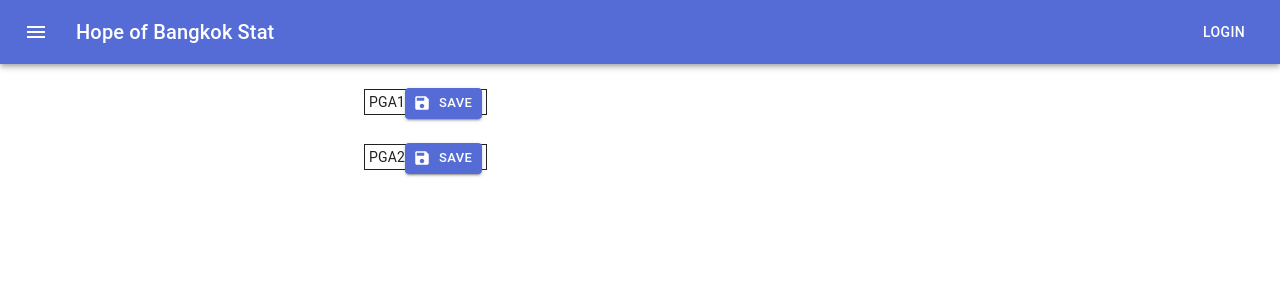
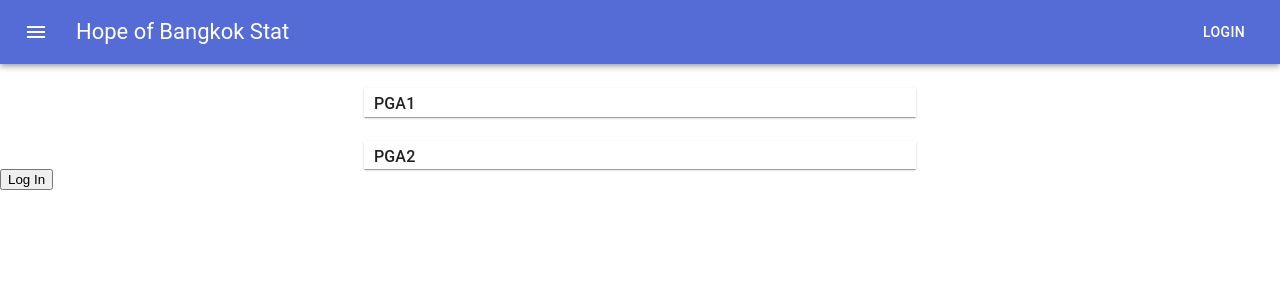
Before and after one commit to guyus/HopeStat, a React (Create React App) app: page / in a window 1280 px wide. Shown: the top 300 px of the page. Built offline with nearby package versions, Linux system fonts and the light colour scheme.

Commit message:
try call function

```diff
--- a/package.json
+++ b/package.json
@@ -10,7 +10,9 @@
     "@testing-library/user-event": "^7.2.1",
     "react": "^16.13.1",
     "react-dom": "^16.13.1",
-    "react-scripts": "3.4.2"
+    "react-scripts": "3.4.2",
+    "realm": "^10.0.0-beta.6",
+    "realm-web": "^0.8.0"
   },
   "scripts": {
     "start": "react-scripts start",
--- a/src/App.js
+++ b/src/App.js
@@ -1,5 +1,6 @@
 import React from 'react'
 import Content from './component/Content'
+import RealmApp from './realm/RealmApp'
 
 import { makeStyles } from '@material-ui/core/styles';
 import AppBar from '@material-ui/core/AppBar';
@@ -32,7 +33,7 @@ export default function App() {
           <IconButton edge="start" className={classes.menuButton} color="inherit" aria-label="menu">
             <MenuIcon />
           </IconButton>
-          <Typography variant="h6" className={classes.title}>
+          <Typography variant="h5" className={classes.title}>
           Hope of Bangkok Stat
           </Typography>
           <Button color="inherit">Login</Button>
@@ -41,7 +42,7 @@ export default function App() {
       <Container maxWidth="sm" >
         <Content />
       </Container>
-
+      <RealmApp />
     </div>
   )
 }
--- a/src/component/Care.js
+++ b/src/component/Care.js
@@ -5,10 +5,11 @@ import Box from '@material-ui/core/Box'
 import { Button } from '@material-ui/core'
 import SaveIcon from '@material-ui/icons/Save'
 import { makeStyles } from '@material-ui/core/styles';
+import Typography from '@material-ui/core/Typography';
 
 const useStyles = makeStyles((theme) => ({
     boxhead: {
-      flexGrow: 1,
+      flexGrow: 1, paddingLeft:10, paddingTop:3
     }
   }));
 
@@ -23,16 +24,14 @@ export default function Care(props) {
 
     return (
         <div>
-            <Box p={.5} component="span" border={1} onClick={handleClick} >  {props.name}
-
-            <Button
-                variant="contained"
-                color="primary"
-                size="small"
-                startIcon={<SaveIcon />}>Save</Button></Box>
+            <Box component="div" display="flex" boxShadow={1}   >
+                <Typography variant="h6" className={classes.boxhead} onClick={handleClick}>{props.name} </Typography>
+                {isShowMembers? <Button size="small" startIcon={<SaveIcon />}>Save</Button>:null}
+            </Box>
 
 
-            {isShowMembers? <Box pl={3}><Members cname={props.name} /></Box>:null}
+
+            {isShowMembers? <Box pl={5} pt={1}><Members cname={props.name} /></Box>:null}
 
         </div>
     )
--- a/src/component/Members.js
+++ b/src/component/Members.js
@@ -7,12 +7,12 @@ function Members(props) {
         {uid:"asd",name:"Guy",nickname:"Guy"},
         {uid:"abc",name:"Dangkamol",nickname:"Cheng"}
     ]
-    const memberlist = members.map((member) => <Member key={member.uid} mname={member.name} {...member}></Member> )
+    const memberlist = members.map((member) => <Member {...member}></Member> )
 
 
     return (
         <div>
-            {console.log("m")}
+            {/* {onsole.log("m")} */}
             {memberlist}
         </div>
     )
--- /dev/null
+++ b/src/realm/RealmApp.js
@@ -0,0 +1,34 @@
+import React from 'react'
+
+
+
+import * as Realm from "realm-web";
+//const Realm = require("realm");
+
+ export default function callFunction0() {
+    const logonuser = async() => {
+        const app = new Realm.App({ id: "hope-stat-mmqrv" });
+        //const app = new Realm.App(appConfig);
+        // Create an anonymous credential
+        const credentials = Realm.Credentials.anonymous();
+
+        try {
+        // Authenticate the user
+            const user = await app.logIn(credentials);
+            const resultOfCallFunction = await user.functions.function0("1");
+            console.log(resultOfCallFunction)
+            return resultOfCallFunction
+        } catch(err) {
+            console.error("Failed to log in", err);
+        }
+    }
+    return <button onClick={logonuser}>Log In</button>;
+
+     //const resultOfCallFunction = await user.callFunction("sum", myArgs); // alternate syntax to call a MongoDB Realm Function
+
+
+
+     //console.log(`Using the "callFunction()" method: the sum of ${numA} + ${numB} = ${resultOfCallFunction}`);
+
+}
+ //run().catch(console.dir);
--- a/src/theme.js
+++ b/src/theme.js
@@ -17,6 +17,14 @@ const theme = createMuiTheme({
       default: '#fff',
     },
   },
+  typography: {
+    h5: {
+      fontSize: 22,
+    },
+    h6: {
+      fontSize: 16,
+    },
+  }
 });
 
 export default theme;
```
Also changed, not shown: 1 other file (tests, documents, lock files or other folders).
